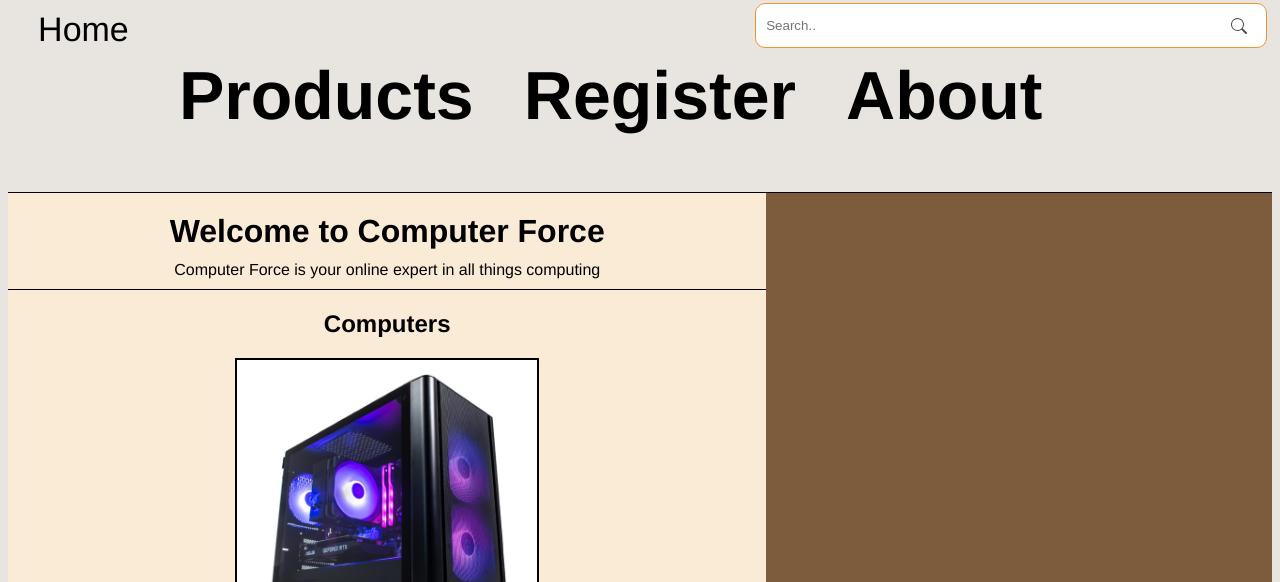
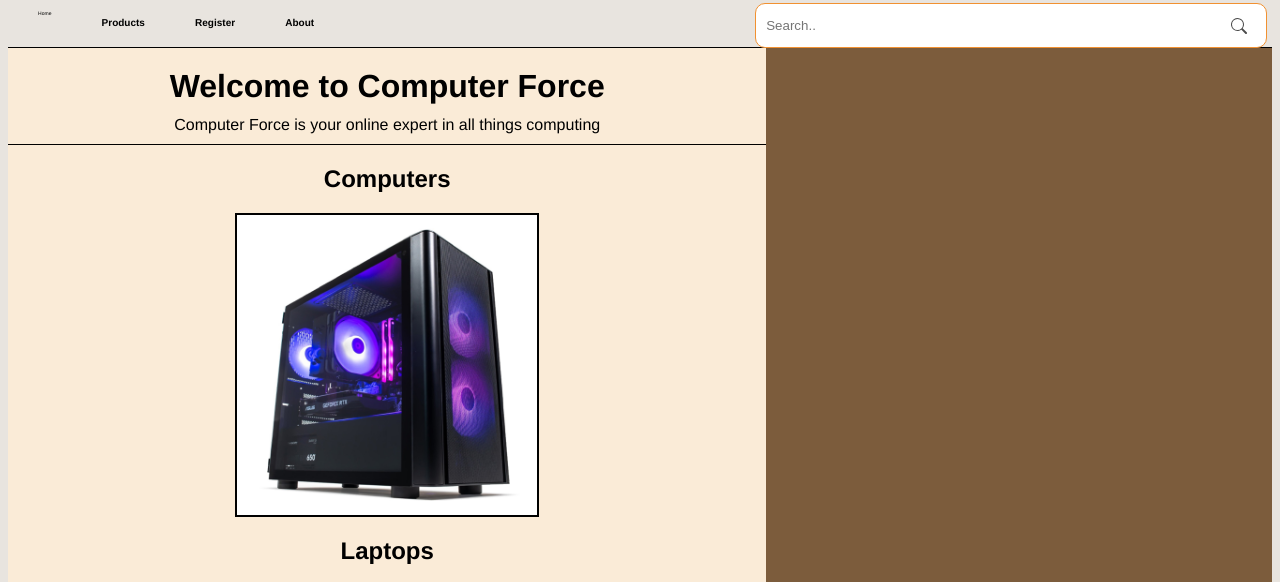
Before and after one commit to StanleyNR/Demo-E-commerce-V.1, a plain HTML site: page index.html in a window 1280 px wide. Shown: the part 138-720 px from the top of the page. Drawn offline with Linux system fonts and the light colour scheme.

Commit message:
try more

```diff
--- a/Home.css
+++ b/Home.css
@@ -34,7 +34,7 @@
   transition-duration: 0.4s;
   background-color: #e8e4df;
   padding: 0.6% 2%;
-  font-size: 34px;
+  font-size: 5px;
   align-items: start;
 }
 .nav:hover{
```
